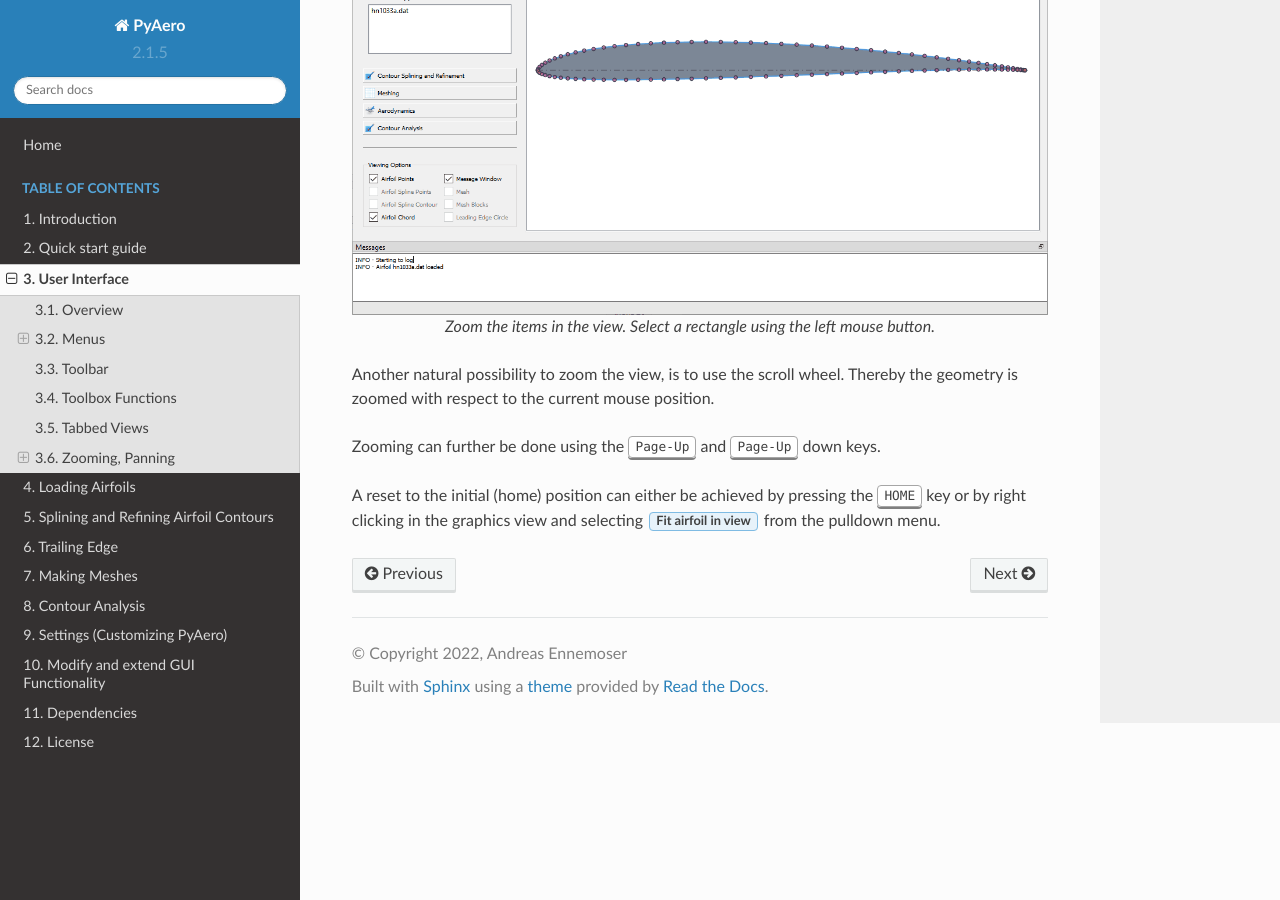
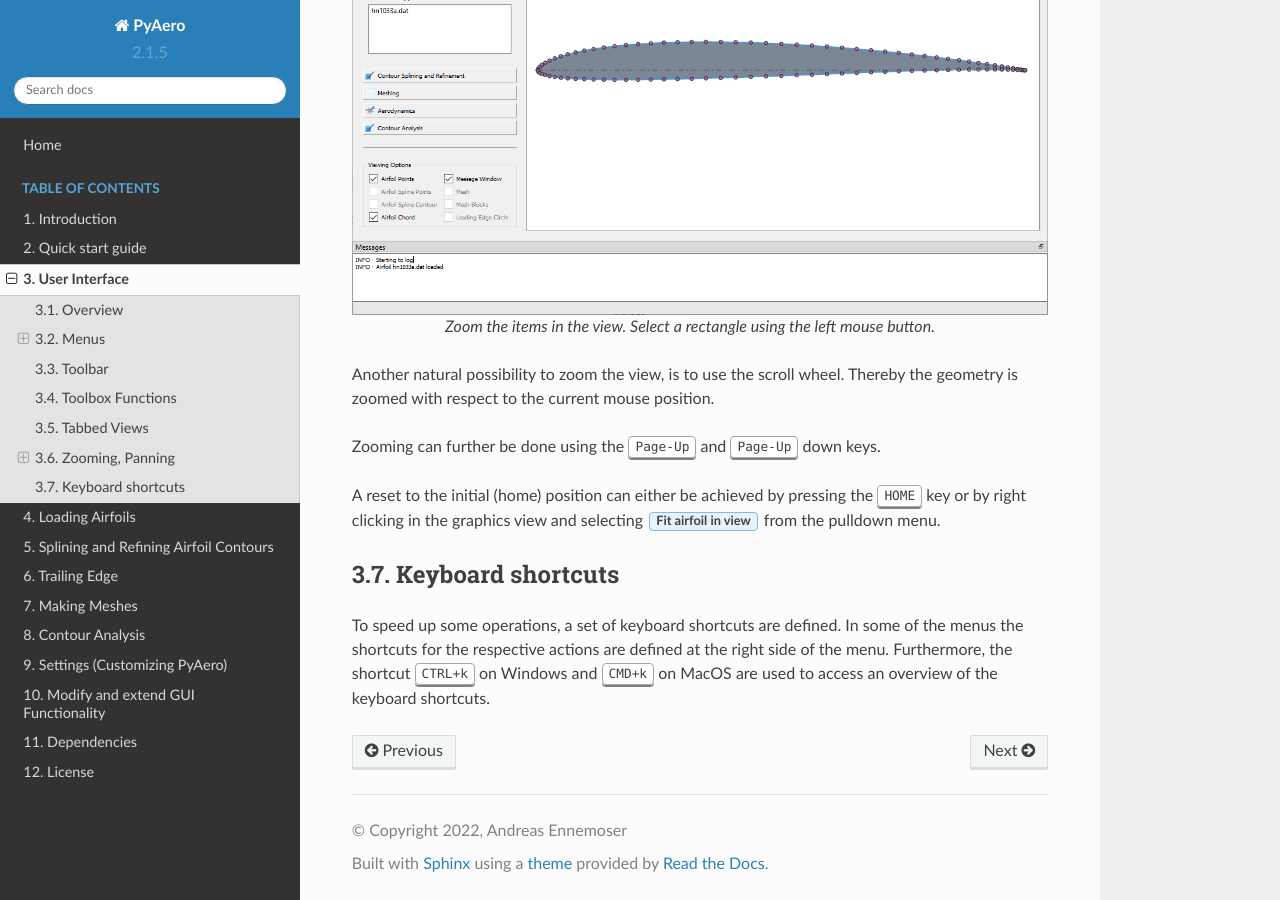
Before and after one commit to chiefenne/PyAero, a Sphinx documentation site: the page built from docs/ui_GUI.rst, in a window 1280 px wide and 900 px high, scrolled down 7576 px. Built offline with Sphinx 7.4.7 and the Read the Docs theme 2.0.0, drawn with Linux system fonts in a browser that asks for light colours.

Commit message:
update docs

```diff
--- a/docs/load.rst
+++ b/docs/load.rst
@@ -8,14 +8,14 @@
 Loading Airfoils
 ================
 
-Loading airfoils can be done in different ways:
+Loading airfoils can be done in different ways.
 
 Load via menu :guilabel:`Open`
 ------------------------------
 
 The :menuselection:`File --> Open` menu is the standard way to load airfoil contour data.
 The shortcut assigned to this menu is :kbd:`CTRL-o`. Clicking :guilabel:`Open` or applying the
-respective shortcut provides a dialog that allow users to select files or browse directories.
+respective shortcut provides a dialog that allows to select files or browse directories.
 
 .. note:: The keyboard shortcuts are rendered as uppercase letters in the GUI (see following figure).
 Nevertheless, always lowercase letters need to be pressed.
--- a/docs/ui_GUI.rst
+++ b/docs/ui_GUI.rst
@@ -150,3 +150,10 @@
 Zooming can further be done using the :kbd:`Page-Up` and :kbd:`Page-Up` down keys.
 
 A reset to the initial (home) position can either be achieved by pressing the :kbd:`HOME` key or by right clicking in the graphics view and selecting :guilabel:`Fit airfoil in view` from the pulldown menu.
+
+Keyboard shortcuts
+------------------
+
+To speed up some operations, a set of keyboard shortcuts are defined. In some of the menus the shortcuts for the
+respective actions are defined at the right side of the menu. Furthermore, the shortcut :kbd:`CTRL+k` on Windows
+and :kbd:`CMD+k` on MacOS are used to access an overview of the keyboard shortcuts.
```
